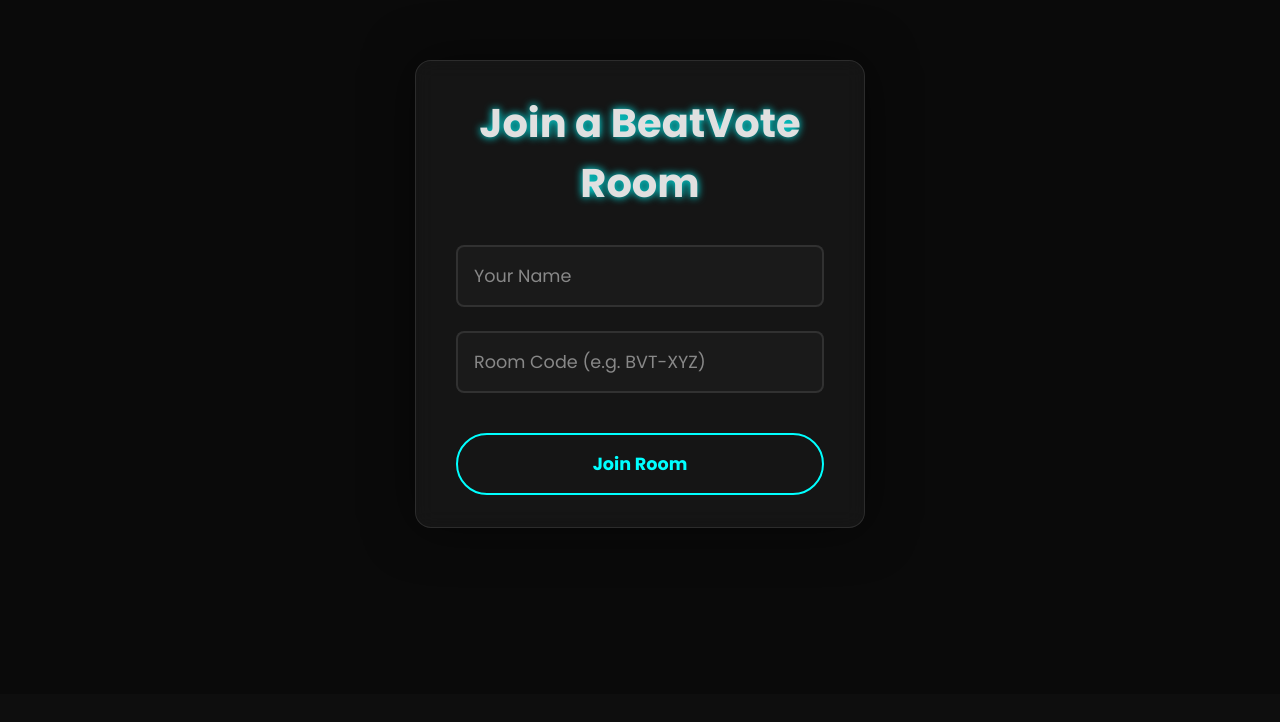
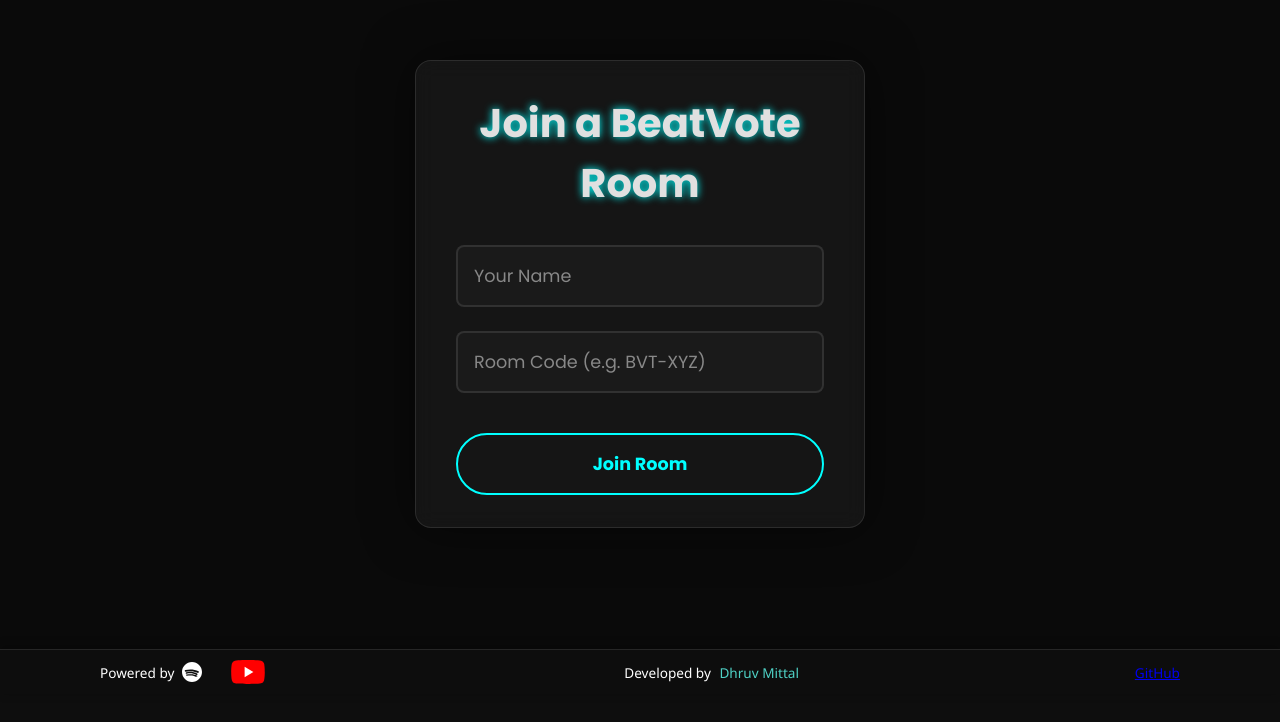
Before and after one commit to dhruvmittal41/BeatVote-frontend, a React (Create React App) app: page /join in a window 1280 px wide. Shown: the part 106-828 px from the top of the page. Before the commit the page ends 800 px from the top, so only its background shows below. Built offline with nearby package versions, Linux system fonts and the light colour scheme; no server answers.

Commit message:
Frontend_changes

```diff
--- a/src/App.js
+++ b/src/App.js
@@ -3,11 +3,13 @@ import { BrowserRouter, Routes, Route } from 'react-router-dom';
 import LandingPage from "./components/LandingPage"; // Assuming this is the correct path
 import RoomPage from "./components/SongCard";
 import JoinRoom from './components/JoinRoom';   // Assuming this is the correct path
+import Footer from './components/Footer';
 
 function App() {
   return (
     // The BrowserRouter component wraps your entire app, enabling routing
     <BrowserRouter>
+    <div style={{ paddingBottom: '80px' }}>
       <Routes>
         {/* Route for the landing page */}
         <Route path="/" element={<LandingPage />} />
@@ -16,6 +18,8 @@ function App() {
         <Route path="/room/:roomCode" element={<RoomPage />} />
         <Route path="/join" element={<JoinRoom />} />
       </Routes>
+    </div>
+    <Footer />
     </BrowserRouter>
   );
 }
--- /dev/null
+++ b/src/components/Footer.css
@@ -0,0 +1,46 @@
+.footer {
+    position: fixed;
+    bottom: 0;
+    width: 100%;
+    background-color: #0d0d0d;
+    color: #ffffff;
+    padding: 10px 20px;
+    display: flex;
+    justify-content: center;
+    box-shadow: 0 -2px 10px rgba(0, 0, 0, 0.3);
+    z-index: 999;
+    font-size: 0.85rem;
+}
+
+.footer-content {
+    display: flex;
+    justify-content: space-between;
+    align-items: center;
+    max-width: 1080px;
+    width: 100%;
+    flex-wrap: wrap;
+    gap: 10px;
+}
+
+.footer-section {
+    display: flex;
+    align-items: center;
+    gap: 8px;
+}
+
+.footer-link {
+    margin-left: 5px;
+    color: #4fd1c5;
+    text-decoration: none;
+    font-weight: 500;
+}
+
+.footer-link:hover {
+    text-decoration: underline;
+}
+
+.logos {
+    display: flex;
+    align-items: center;
+    gap: 6px;
+}
--- /dev/null
+++ b/src/components/Footer.jsx
@@ -0,0 +1,58 @@
+// Footer.jsx
+import React from 'react';
+import { motion } from 'framer-motion';
+import './Footer.css';
+
+const SpotifyLogo = () => (
+    <svg width="20" height="20" viewBox="0 0 24 24" fill="white" xmlns="http://www.w3.org/2000/svg">
+        <path d="M12 0C5.373 0 0 5.373 0 12s5.373 12 12 12 12-5.373 12-12S18.627 0 12 0zm5.43 17.51c-.22.35-.66.46-.99.24-2.85-1.74-6.35-2.12-10.61-1.16-.42.1-.85-.13-.95-.55-.1-.42.13-.85.55-.95C11.12 14.1 14.99 14.5 18.17 16.4c.33.2.44.64.24.99v.02zm1.12-2.31c-.27.43-.8.56-1.23.28-3.2-1.95-7.97-2.54-11.75-1.39-.5.15-1.02-.19-1.17-.68-.15-.5.19-1.02.68-1.17 4.26-1.28 9.48-.63 13.12 1.52.43.27.56.8.28 1.23v.01zM19.9 12.6c-.32.51-.96.67-1.47.35-3.67-2.22-9.9-2.42-13.82-1.33-.59.16-1.2-.2-1.36-.79-.16-.59.2-1.2.79-1.36C8.84 8.4 15.63 8.61 19.8 11.1c.51.32.67.96.35 1.47v.03z" />
+    </svg>
+);
+
+const YouTubeLogo = () => (
+    <svg width="80" height="24" viewBox="0 0 28 20" fill="none" xmlns="http://www.w3.org/2000/svg">
+        <path d="M27.373 3.016a3.511 3.511 0 00-2.47-2.47C22.69 0 14 0 14 0S5.31 0 3.103.546A3.511 3.511 0 00.633 3.016C0 5.17 0 10 0 10s0 4.83.633 6.984a3.511 3.511 0 002.47 2.47C5.31 20 14 20 14 20s8.69 0 10.897-.546a3.511 3.511 0 002.47-2.47C28 14.83 28 10 28 10s0-4.83-.627-6.984z" fill="#FF0000"/>
+        <path d="M11.197 14.286V5.714L18.49 10l-7.293 4.286z" fill="#FFFFFF"/>
+    </svg>
+);
+
+const Footer = () => {
+    return (
+        <footer className="footer">
+            <div className="footer-content">
+                <div className="footer-section powered-by">
+                    <p>Powered by</p>
+                    <div className="logos">
+                        <SpotifyLogo />
+                        <YouTubeLogo />
+                    </div>
+                </div>
+
+                <div className="footer-section developed-by">
+                    <p>
+                        Developed by
+                        <a
+                            href="https://www.linkedin.com/in/dhruv-mittal-a701b1330/"
+                            target="_blank"
+                            rel="noopener noreferrer"
+                            className="footer-link"
+                        > Dhruv Mittal</a>
+                    </p>
+                </div>
+
+                <div className="footer-section github-link">
+                    <motion.a
+                        href="https://github.com/dhruvmittal41"
+                        target="_blank"
+                        rel="noopener noreferrer"
+                        whileHover={{ color: '#00ffff' }}
+                    >
+                        GitHub
+                    </motion.a>
+                </div>
+            </div>
+        </footer>
+    );
+};
+
+export default Footer;
--- a/src/components/LandingPage.jsx
+++ b/src/components/LandingPage.jsx
@@ -6,16 +6,7 @@ import axios from 'axios';
 const BASE_URL = process.env.REACT_APP_BACKEND_URL;
 
 
-// Reusable SVG Icon Components
-const SpotifyLogo = () => <svg width="20" height="20" viewBox="0 0 24 24" fill="white" xmlns="http://www.w3.org/2000/svg"><path d="M12 0C5.373 0 0 5.373 0 12s5.373 12 12 12 12-5.373 12-12S18.627 0 12 0zm5.43 17.51c-.22.35-.66.46-.99.24-2.85-1.74-6.35-2.12-10.61-1.16-.42.1-.85-.13-.95-.55-.1-.42.13-.85.55-.95C11.12 14.1 14.99 14.5 18.17 16.4c.33.2.44.64.24.99v.02zm1.12-2.31c-.27.43-.8.56-1.23.28-3.2-1.95-7.97-2.54-11.75-1.39-.5.15-1.02-.19-1.17-.68-.15-.5.19-1.02.68-1.17 4.26-1.28 9.48-.63 13.12 1.52.43.27.56.8.28 1.23v.01zM19.9 12.6c-.32.51-.96.67-1.47.35-3.67-2.22-9.9-2.42-13.82-1.33-.59.16-1.2-.2-1.36-.79-.16-.59.2-1.2.79-1.36C8.84 8.4 15.63 8.61 19.8 11.1c.51.32.67.96.35 1.47v.03z"/></svg>;
 
-
-const YouTubeLogo = () => (
-    <svg width="80" height="24" viewBox="0 0 28 20" fill="none" xmlns="http://www.w3.org/2000/svg">
-        <path d="M27.373 3.016a3.511 3.511 0 00-2.47-2.47C22.69 0 14 0 14 0S5.31 0 3.103.546A3.511 3.511 0 00.633 3.016C0 5.17 0 10 0 10s0 4.83.633 6.984a3.511 3.511 0 002.47 2.47C5.31 20 14 20 14 20s8.69 0 10.897-.546a3.511 3.511 0 002.47-2.47C28 14.83 28 10 28 10s0-4.83-.627-6.984z" fill="#FF0000"/>
-        <path d="M11.197 14.286V5.714L18.49 10l-7.293 4.286z" fill="#FFFFFF"/>
-    </svg>
-);
 
 
 // --- Components ---
@@ -278,24 +269,7 @@ const HowItWorksSection = () => {
     );
 };
 
-// 5. Footer
-const Footer = () => (
-    <footer className="footer">
-        <div className="api-logos">
-            <p>Powered by</p>
-            <SpotifyLogo />
-            <YouTubeLogo />
-        </div>
-        <div className="footer-links">
-            <motion.a href="https://github.com" target="_blank" rel="noopener noreferrer" whileHover={{ color: '#00ffff' }}>GitHub</motion.a>
-            <span>|</span>
-            <motion.a href="#" whileHover={{ color: '#ff00ff' }}>Credits</motion.a>
-            <span>|</span>
-            <motion.a href="#" whileHover={{ color: '#00ffff' }}>Contact</motion.a>
-        </div>
-        <p className="copyright">&copy; {new Date().getFullYear()} BeatVote. All rights reserved.</p>
-    </footer>
-);
+
 
 
 // --- Main App Component ---
@@ -307,7 +281,7 @@ function LandingPage() {
                 <HeroSection />
                 <DemoSection />
                 <HowItWorksSection />
-                <Footer />
+
             </main>
         </div>
     );
```
